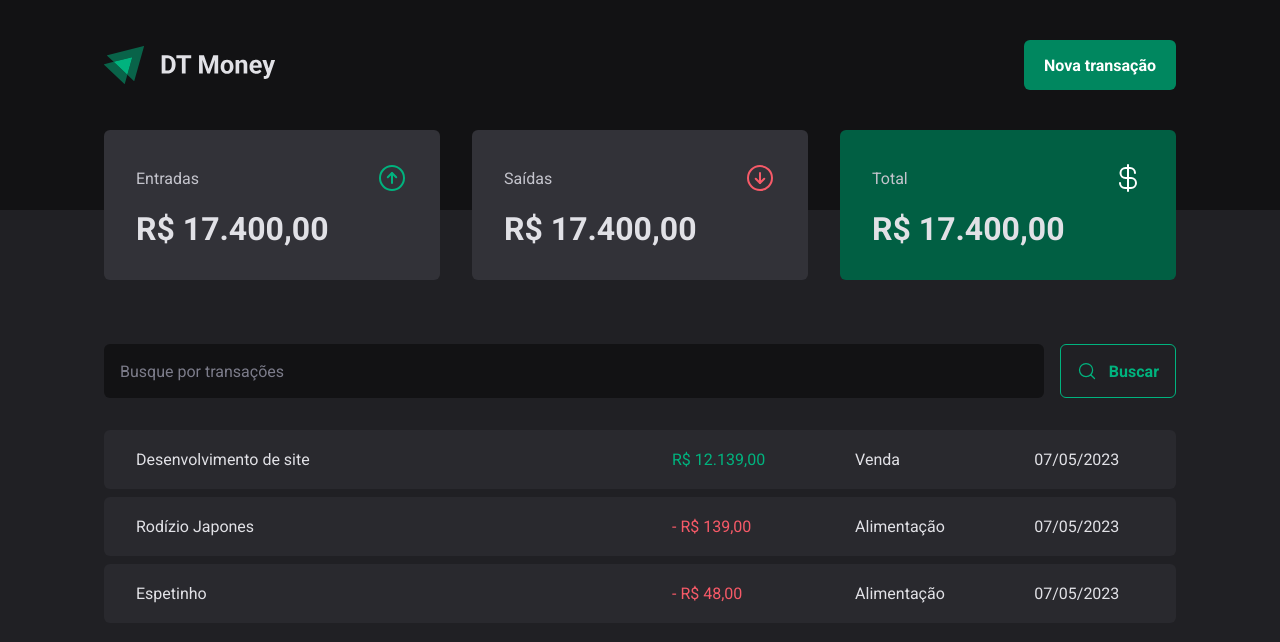
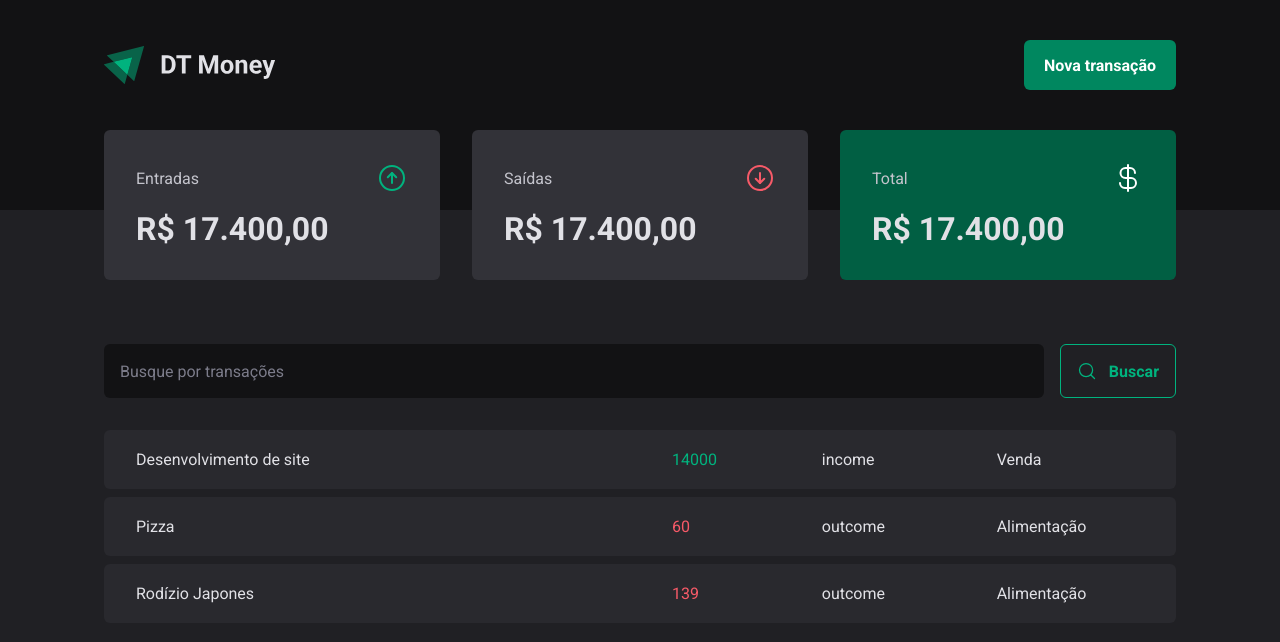
Before and after one commit to BrunoMatosSilva/dt-money, a React (Vite) app: page / in a window 1280 px wide. Shown: the top 642 px of the page. Built offline with nearby package versions, Linux system fonts and the light colour scheme; data requests are answered from the project's data file.

Commit message:
conf fetch first request api

```diff
--- a/src/pages/Transactions/index.tsx
+++ b/src/pages/Transactions/index.tsx
@@ -1,9 +1,32 @@
+import { useEffect, useState } from "react";
 import { Header } from "../../components/Header";
 import { Summary } from "../../components/Summary";
 import { SearchForm } from "./components/SearchForm";
 import { PriceHighlight, TransactionsContainer, TransactionsTable } from "./styles";
 
+interface Transaction {
+  id: number;
+  description: string;
+  type: 'income' | 'outcome';
+  price: number;
+  category: string;
+  createdAt: string;
+}
+
 export function Transactions() {
+  const [transactions, setTransaction] = useState<Transaction[]>([])
+
+  async function loadTransactions() {
+    const response = await fetch(`http://localhost:3030/transactions`)
+    const data = await response.json()
+
+    setTransaction(data);
+  }
+
+  useEffect(() => {
+    loadTransactions();
+  }, [])
+
   return (
     <div>
       <Header />
@@ -14,32 +37,20 @@ export function Transactions() {
 
         <TransactionsTable>
           <tbody>
-            <tr>
-              <td width="50%">Desenvolvimento de site</td>
-              <td>
-                <PriceHighlight variant="income">R$ 12.139,00</PriceHighlight>
-              </td>
-              <td>Venda</td>
-              <td>07/05/2023</td>
-            </tr>
-
-            <tr>
-              <td width="50%">Rodízio Japones</td>
-              <td>
-              <PriceHighlight variant="outcome">- R$ 139,00</PriceHighlight>
-              </td>
-              <td>Alimentação</td>
-              <td>07/05/2023</td>
-            </tr>
-
-            <tr>
-              <td width="50%">Espetinho</td>
-              <td>
-              <PriceHighlight variant="outcome">- R$ 48,00</PriceHighlight>
-              </td>
-              <td>Alimentação</td>
-              <td>07/05/2023</td>
-            </tr>
+            {transactions.map((transaction) => {
+              return (
+              <tr key={transaction.id}>
+                <td width="50%">{transaction.description}</td>
+                <td>
+                  <PriceHighlight variant={transaction.type}>
+                    {transaction.price}
+                  </PriceHighlight>
+                </td>
+                <td>{transaction.type}</td>
+                <td>{transaction.category}</td>
+              </tr>
+              )
+            })}
           </tbody>
         </TransactionsTable>
       </TransactionsContainer>
```
